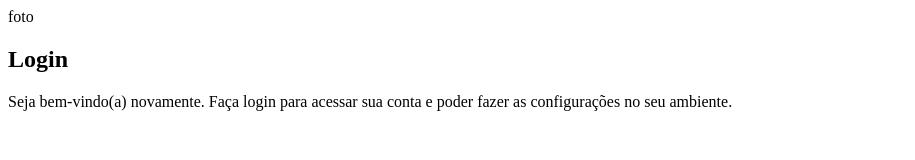
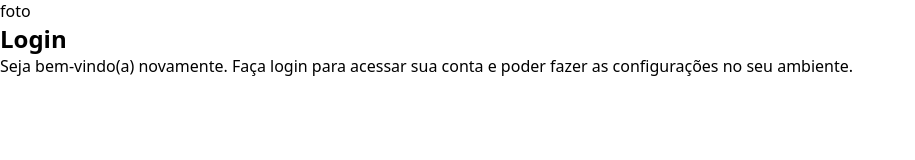
Before and after one commit to RogerioFarias/projeto-login, a plain HTML site: page index.html in a window 1280 px wide. Shown: the whole page, without its empty margins (0-915 px from the left). Drawn offline with Linux system fonts and the light colour scheme.

Commit message:
Update style.css

```diff
--- a/estilos/style.css
+++ b/estilos/style.css
@@ -2,5 +2,12 @@
 
 /*Paleta de cores
 Verde: #49a09d
-Lilas: #
+Lilas: #5f2c82
 */
+
+* {
+    font-family: system-ui, -apple-system, BlinkMacSystemFont, 'Segoe UI', Roboto, Oxygen, Ubuntu, Cantarell, 'Open Sans', 'Helvetica Neue', sans-serif;
+    padding: 0px;
+    margin: 0px;
+    box-sizing: border-box;
+}
```
